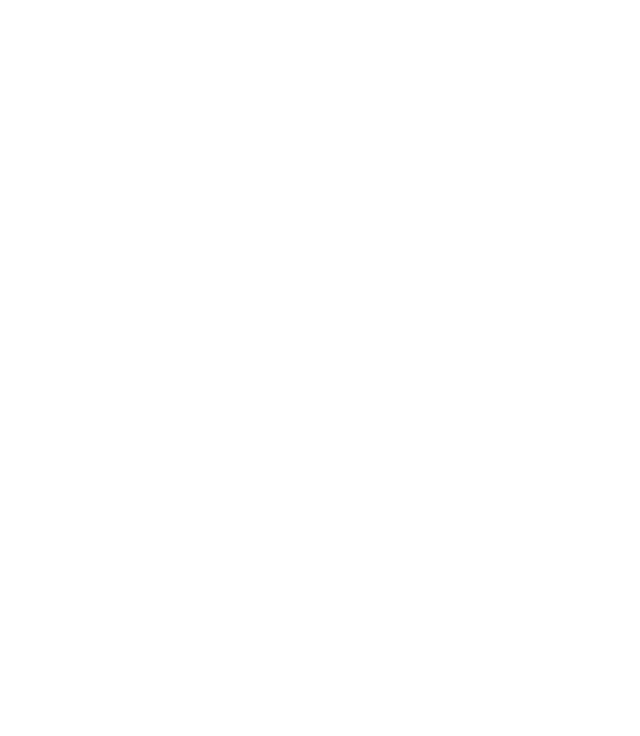
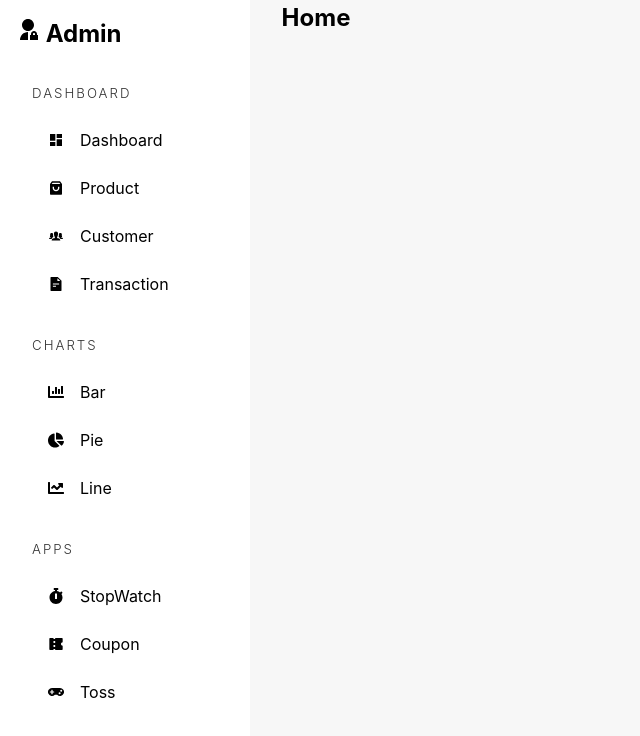
Before and after one commit to Manpreet123442/Admin-Panel, a React (Vite) app: page / in a window 1280 px wide. Before the commit this address had no page. Shown: the top 736 px of the page, without its empty margins (0-640 px from the left). Built offline with nearby package versions, Linux system fonts and the light colour scheme.

Commit message:
Initial commit

```diff
--- a/src/App.jsx
+++ b/src/App.jsx
@@ -17,6 +17,7 @@
 const Toss = lazy(()=> import("./pages/apps/Toss"));
 import Loader from "./components/admin/Loader";
 import './styles/app.scss';
+import Home from './pages/admin/Home';
 
 const App = () => {
   return (
@@ -24,6 +25,7 @@
       <BrowserRouter>
       <Suspense fallback={<Loader/>}>
       <Routes>
+        <Route path='/' element={<Home/>}/>
         <Route path='/admin/dashboard' element={<Dashboard/>}/>
         <Route path='/admin/products' element={<Products/>}/>
         <Route path='/admin/customer' element={<Customer/>}/>
--- /dev/null
+++ b/src/pages/admin/Home.jsx
@@ -0,0 +1,17 @@
+import React from 'react'
+import AdminSidebar from '../../components/admin/AdminSidebar'
+
+const Home = () => {
+  return (
+    <div className='admin-container'>
+        <AdminSidebar/>
+        <main>
+        <section className='dashboard'>
+            <h2>Home</h2>
+        </section>
+        </main>
+    </div>
+  )
+}
+
+export default Home
--- a/vite.config.js
+++ b/vite.config.js
@@ -3,7 +3,7 @@
 
 export default defineConfig({
   plugins: [react()],
-  base: '/admin/dashboard',
+  base: '/',
   build: {
     outDir: 'dist',
   }
```
